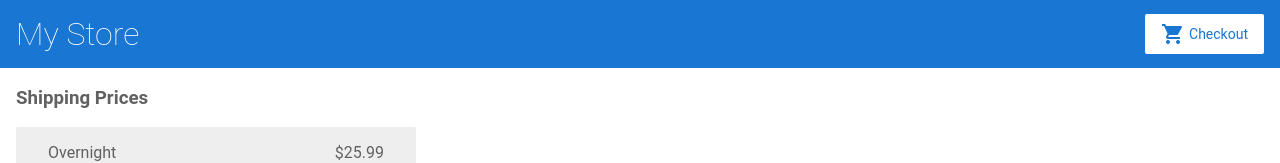
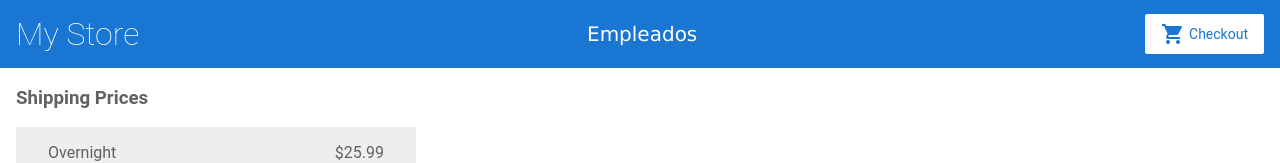
Before and after one commit to Luis4609/angular-godvcg, an Angular app: page /shipping in a window 1280 px wide. Shown: the top 163 px of the page. Built offline with nearby package versions, Linux system fonts and the light colour scheme.

Commit message:
2 files modified

```diff
--- a/src/app/top-bar/top-bar.component.css
+++ b/src/app/top-bar/top-bar.component.css
@@ -1,4 +1,9 @@
-
+h2{
+  color: white;
+  text-align: center;
+  font-family: verdana;
+  font-size: 20px;
+}
 
 /*
 Copyright Google LLC. All Rights Reserved.
--- a/src/app/top-bar/top-bar.component.html
+++ b/src/app/top-bar/top-bar.component.html
@@ -1,11 +1,13 @@
 <a [routerLink]="['/']">
   <h1>My Store</h1>
+
+
+</a>
+
+<a>
+  <h2>Empleados</h2>
+
+
 </a>
 
 <a [routerLink]="['/cart']" class="button fancy-button"><i class="material-icons">shopping_cart</i>Checkout</a>
-
-<!--
-Copyright Google LLC. All Rights Reserved.
-Use of this source code is governed by an MIT-style license that
-can be found in the LICENSE file at http://angular.io/license
--->
```
